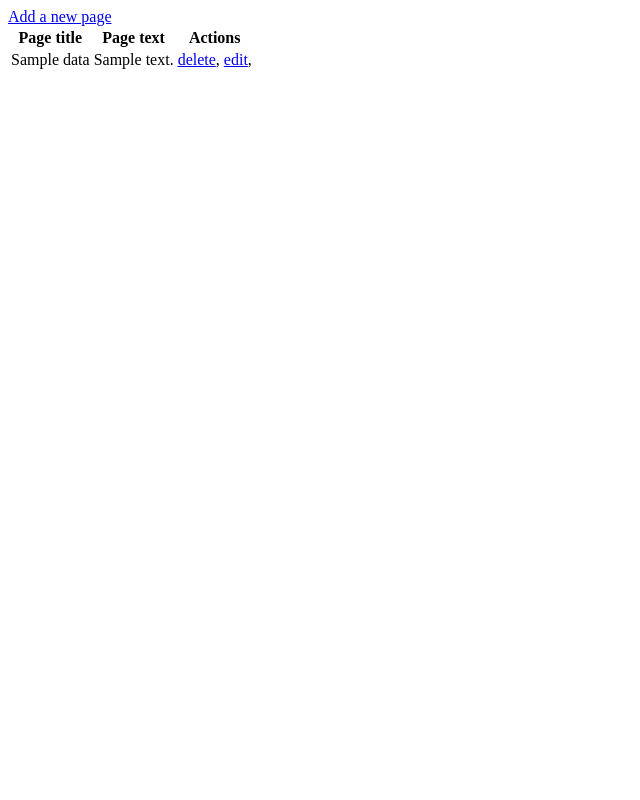
After one commit to wornsoulbit/FinalProjectECom, a PHP site: the page made by FinalProject/app/views/Page/listPages.php in a window 1280 px wide. The commit adds this page. Shown: the whole page, without its empty margins (0-640 px from the left). Run offline with PHP 8.4, Linux system fonts and the light colour scheme; the template is opened without the code that fills it: most values are stand-ins (such as "Sample title", 1, 10 or a date in 2020); some libraries are stand-ins or nearby versions.

Commit message:
pagelist view

```diff
--- a/FinalProject/app/controllers/ProfileController.php
+++ b/FinalProject/app/controllers/ProfileController.php
@@ -22,6 +22,7 @@ class ProfileController extends \App\core\Controller {
             $profile->last_name = $_POST["last_name"];
 
             $profile->update();
+            header("location:" . BASE . "/Profile/index/$profile->profile_id");
         } else {
             $profile = new \App\models\Profile();
             $profile = $profile->find($profile_id);
--- /dev/null
+++ b/FinalProject/app/views/Page/listPages.php
@@ -0,0 +1,27 @@
+<html>
+<head>
+	<title>list of your pages</title>
+</head>
+<body>
+	<a href="<?=BASE?>/Page/createPage">Add a new page</a>
+	<table>
+		<tr>
+			<th>Page title</th>
+			<th>Page text</th>
+			<th>Actions</th>
+		</tr>
+<?php
+foreach($data as $page){
+	echo "<tr>
+			<td>$page->page_title</td>
+			<td>$page->page_text</td>
+			<td>
+				<a href='".BASE."/Page/delete/$page->page_id'>delete</a>,
+				<a href='".BASE."/Page/edit/$page->page_id'>edit</a>,
+			</td>
+		</tr>";
+}
+?>
+	</table>
+</body>
+</html>
--- a/FinalProject/app/views/Profile/profilePage.php
+++ b/FinalProject/app/views/Profile/profilePage.php
@@ -4,7 +4,8 @@
     </head>
 
     <body>
-        <a href="<?= BASE ?>/Profile/edit/<?= $data['profile']->profile_id?>"> Modify your profile</a>
+        <a href="<?= BASE ?>/Profile/edit/<?= $data['profile']->profile_id?>"> Modify your profile</a> <br />
+        <a href="<?= BASE ?>/Page/index/<?= $data['profile']->profile_id?>"> Page management</a> <br />
         <a href="<?= BASE ?>/Default/logout/<?= $data['profile']->profile_id?>"> Logout</a>
         <br />
 
```
Also changed, not shown: FinalProject/app/controllers/PageController.php (+6 -1 lines), FinalProject/app/models/Page.php (+7 -0 lines).
